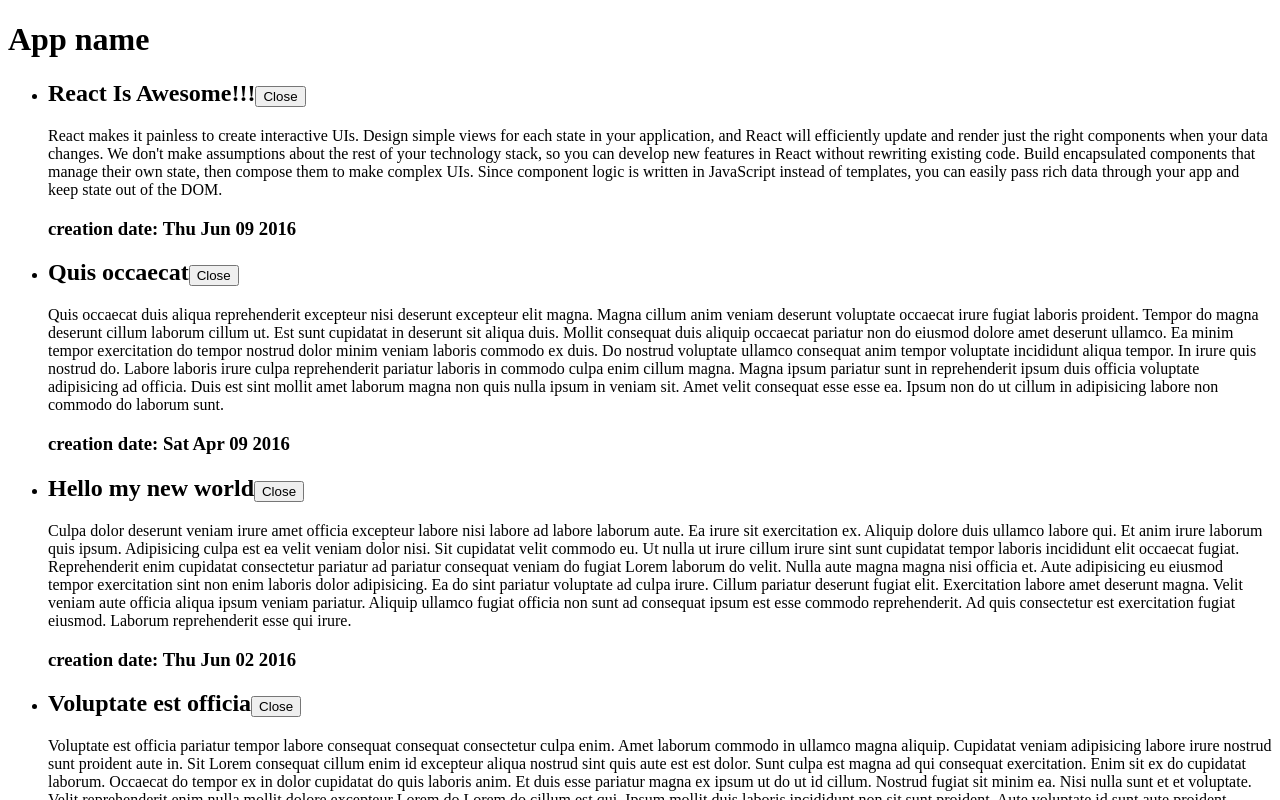
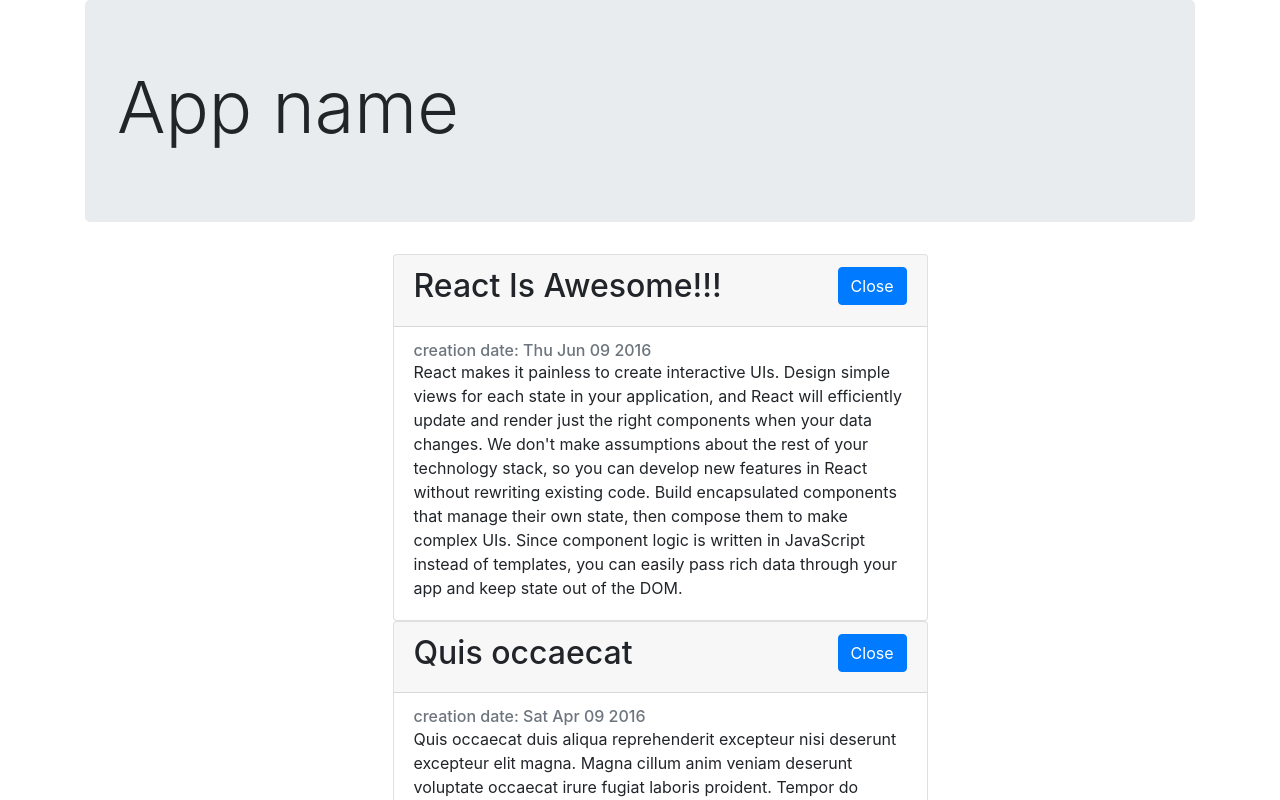
Before and after one commit to igarkhipenko/reactLearnJavascriptRu, a React (Create React App) app: page / in a window 1280 px wide. Shown: the top 800 px of the page. Built offline with nearby package versions, Linux system fonts and the light colour scheme.

Commit message:
components styling (bootstrap) + css styling

```diff
--- a/package.json
+++ b/package.json
@@ -3,6 +3,7 @@
   "version": "0.1.0",
   "private": true,
   "dependencies": {
+    "bootstrap": "^4.1.3",
     "react": "^16.5.2",
     "react-dom": "^16.5.2",
     "react-scripts": "2.0.4"
--- a/src/components/App.jsx
+++ b/src/components/App.jsx
@@ -1,13 +1,16 @@
 import React from 'react'
 import ArticleList from './ArticleList'
 import articles from '../fixtures'
+import 'bootstrap/dist/css/bootstrap.css'
 
 function App() {
     return (
-       <div>
-           <h1>App name</h1>
-           <ArticleList articles={articles}/>
-       </div>
+        <div className='container'>
+        <div className='jumbotron'>
+            <h1 className='display-3'>App name</h1>
+        </div>
+            <ArticleList articles={articles}/>
+        </div>
    )
 }
 
--- a/src/components/Article.jsx
+++ b/src/components/Article.jsx
@@ -13,17 +13,24 @@ class Article extends Component {
 
 	render() {
 		const { article } = this.props
-		const body = this.state.isOpen && <section>{article.text}</section>
+		const style = { width: '50%' }
+		const body = this.state.isOpen && <section className='card-text'>{article.text}</section>
 		return (
-			<div>
+			<div className='card mx-auto' style={style}>
+				<div className='card-header'>
 					<h2>
 						{article.title}
-					<button onClick={this.handleClick}>
+						<button className='btn btn-primary float-right' onClick={this.handleClick}>
 							{this.state.isOpen ? 'Close' : 'Open'}
 						</button>
 					</h2>
+				</div>
+				<div className='card-body'>
+					<h6 className='card-subtitle text-muted'>
+						creation date: {(new Date(article.date)).toDateString()}
+					</h6>
 					{body}
-				<h3>creation date: {(new Date(article.date)).toDateString()}</h3>
+				</div>
 			</div>
 		)
 	}
--- a/src/components/ArticleList.jsx
+++ b/src/components/ArticleList/index.js
@@ -1,9 +1,12 @@
 import React from 'react'
-import Article from './Article'
+import Article from '../Article'
+import './style.css'
 
 export default function ArticleList({ articles }) {
     const articleElements = articles.map(article => (
-        <li key={article.id}><Article article={article}/></li>
+        <li key={article.id} className='article-list__li'>
+            <Article article={article}/>
+        </li>
     ))
 
     return (
--- /dev/null
+++ b/src/components/ArticleList/style.css
@@ -0,0 +1,3 @@
+.article-list__li {
+    list-style: none;
+}
```
Also changed, not shown: 1 other file (tests, documents, lock files or other folders). Lines whose indentation alone changed are shown as unchanged.
